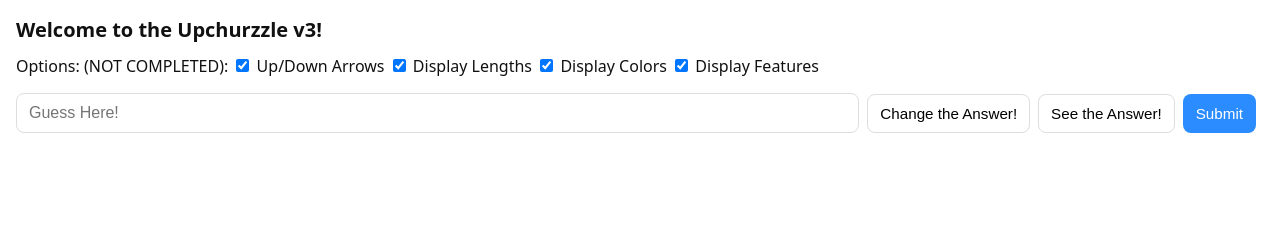
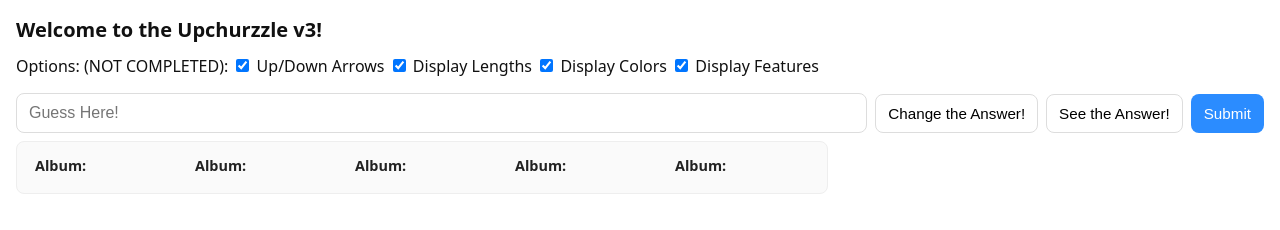
Before and after one commit to ahm5348/ahm5348.github.io, a website: page index.html in a window 1280 px wide. Drawn offline with Linux system fonts and the light colour scheme.

```diff
--- a/index.html
+++ b/index.html
@@ -62,8 +62,29 @@
 
         <button id="submit" class='primary'>Submit</button>
 
+        <div class="guessRow">
+            <div class="field">
+                <span class="label">Album:</span>
+            </div>
+            <div class="field">
+                <span class="label">Album:</span>
+            </div>
+            <div class="field">
+                <span class="label">Album:</span>
+            </div>
+            <div class="field">
+                <span class="label">Album:</span>
+            </div>
+            <div class="field">
+                <span class="label">Album:</span>
+            </div>
+
+        </div>
+
         <div id="guesses" class="guesses"></div>
     </div>
+
+
 
 
 
--- a/index.js
+++ b/index.js
@@ -158,7 +158,7 @@
 
         const albumField = document.createElement('div');
         albumField.className = 'field';
-        albumField.innerHTML = `<span class="label">Album:</span> ${guessObj.album}`;
+        albumField.innerHTML = `${guessObj.album}`;
         if (colors.checked) {
             albumField.classList.add(albumStatus.color);
         }
--- a/styles.css
+++ b/styles.css
@@ -110,7 +110,7 @@
     background:var(--card);
     flex-wrap:wrap;
 }
-.field{ min-width:120px; padding:6px 8px; border-radius:6px; }
+.field{ padding:4px 8px; border-radius:6px; width:150px }
 .label{ display:block; font-weight:600; font-size:0.9rem; margin-bottom:4px; color:#222; }
 .green{ background:var(--green); color:#083; }
 .yellow{ background:var(--yellow); color:#6a4b00; }
```
